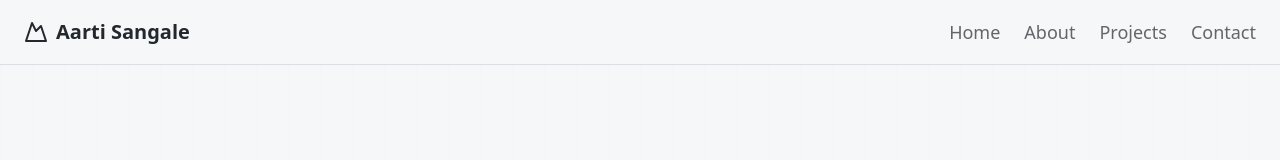
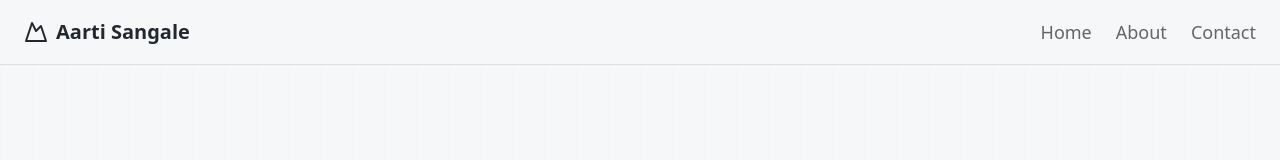
Before and after one commit to FOUUWFOU/PortFolio, a Next.js app: page / in a window 1280 px wide. Shown: the top 160 px of the page. Built offline with nearby package versions, Linux system fonts and the light colour scheme.

Commit message:
remove unused code

```diff
--- a/src/app/page.tsx
+++ b/src/app/page.tsx
@@ -8,7 +8,6 @@ export default function HomePage() {
     <>
       <HeroSection />
       <AboutSection />
-      <ProjectShowcase />
       <ContactSection />
     </>
   );
--- a/src/components/layout/header.tsx
+++ b/src/components/layout/header.tsx
@@ -7,7 +7,6 @@ import type { NavItem } from "@/types";
 const navItems: NavItem[] = [
   { href: "#hero", label: "Home" },
   { href: "#about", label: "About" },
-  { href: "#projects", label: "Projects" },
   { href: "#contact", label: "Contact" },
 ];
 
```
